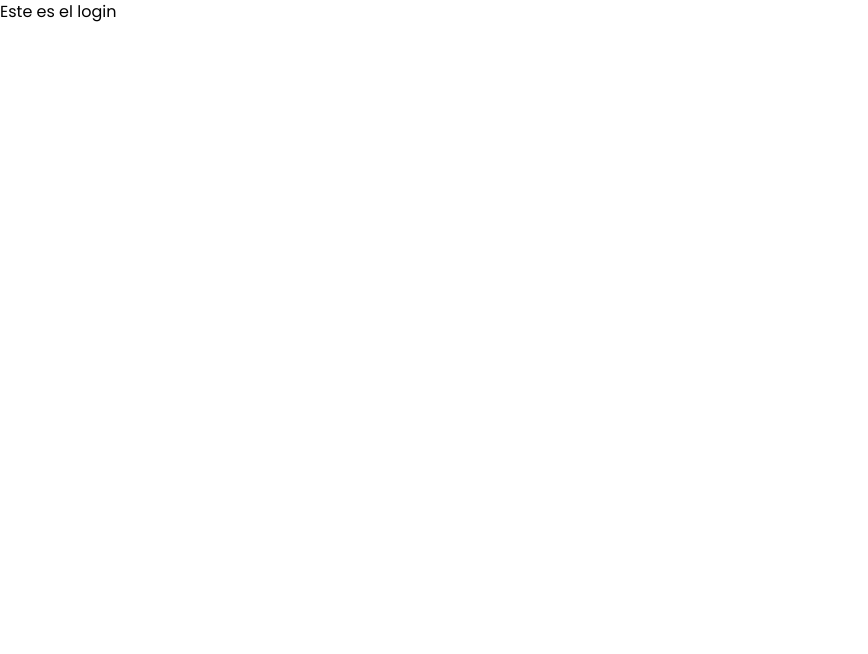
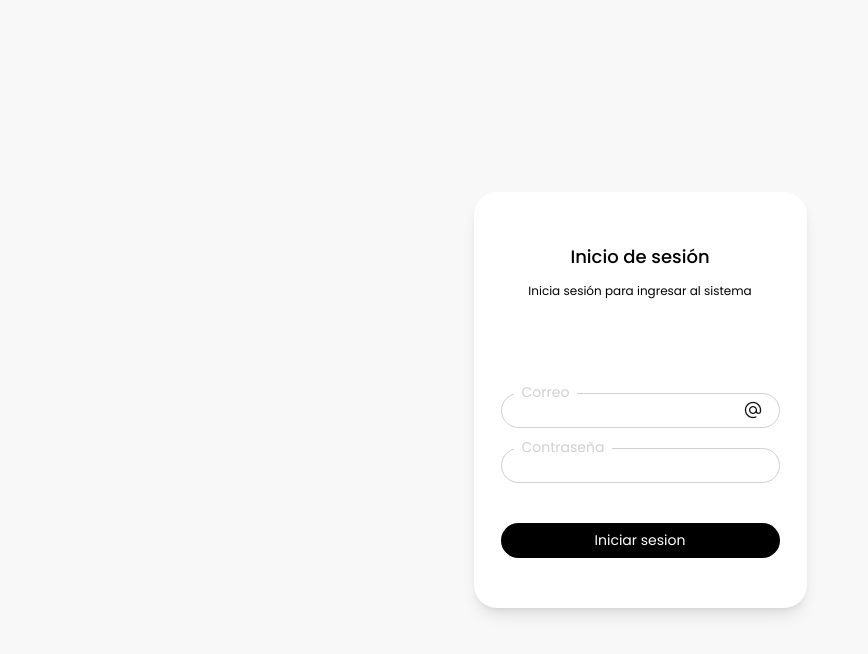
Before and after one commit to RoberthLoorDev/ticket-system-it, a React (Vite) app: page /login in a window 1280 px wide. Shown: the top 654 px of the page, without its empty margins (0-868 px from the left). Built offline with nearby package versions, Linux system fonts and the light colour scheme.

Commit message:
add: login design

```diff
--- /dev/null
+++ b/src/assets/icons/icons.ts
@@ -0,0 +1,5 @@
+import arrobaIcon from "./arroba.png";
+
+export const icons = {
+     arrobaIcon,
+};
--- a/src/pages/LoginPage.tsx
+++ b/src/pages/LoginPage.tsx
@@ -1,5 +1,42 @@
+import { icons } from "../assets/icons/icons";
+
 const LoginPage = () => {
-     return <h1> Este es el login</h1>;
+     return (
+          <div className="h-screen w-full bg-[#F8F8F8] flex items-center justify-center">
+               <div className="w-[333px] h-[416px] bg-white rounded-[23px] shadow-lg px-[27px] flex flex-col justify-center">
+                    <h1 className="text-lg font-medium text-center">Inicio de sesión </h1>
+
+                    <p className="text-center text-xs font-normal mt-[12px]">Inicia sesión para ingresar al sistema</p>
+
+                    <form className="mt-[94px] flex flex-col gap-5">
+                         <div className="relative  w-full h-[35px] rounded-full border-[1px] border-[#D0D0D0] flex items-center">
+                              <label className="absolute -top-3 bg-white text-sm font-normal px-2 left-3 text-[#D0D0D0]">
+                                   Correo
+                              </label>
+
+                              <input type="email" className="bg-transparent h-full w-full outline-none indent-4 text-sm" />
+
+                              <img src={icons.arrobaIcon} className="w-auto h-[20px] mr-[16px]" alt="Arroba" />
+                         </div>
+
+                         <div className="relative  w-full h-[35px] rounded-full border-[1px] border-[#D0D0D0] flex flex-col">
+                              <label className="absolute -top-3 bg-white text-sm font-normal px-2 left-3 text-[#D0D0D0]">
+                                   Contraseña
+                              </label>
+
+                              <input type="password" className="bg-transparent h-full w-full outline-none  px-4 text-sm" />
+                         </div>
+
+                         <button
+                              className="text-sm text-white text-center bg-black h-[35px] w-full rounded-full mt-5"
+                              type="submit"
+                         >
+                              Iniciar sesion
+                         </button>
+                    </form>
+               </div>
+          </div>
+     );
 };
 
 export default LoginPage;
```
Also changed, not shown: src/assets/icons/arroba.png (added).
